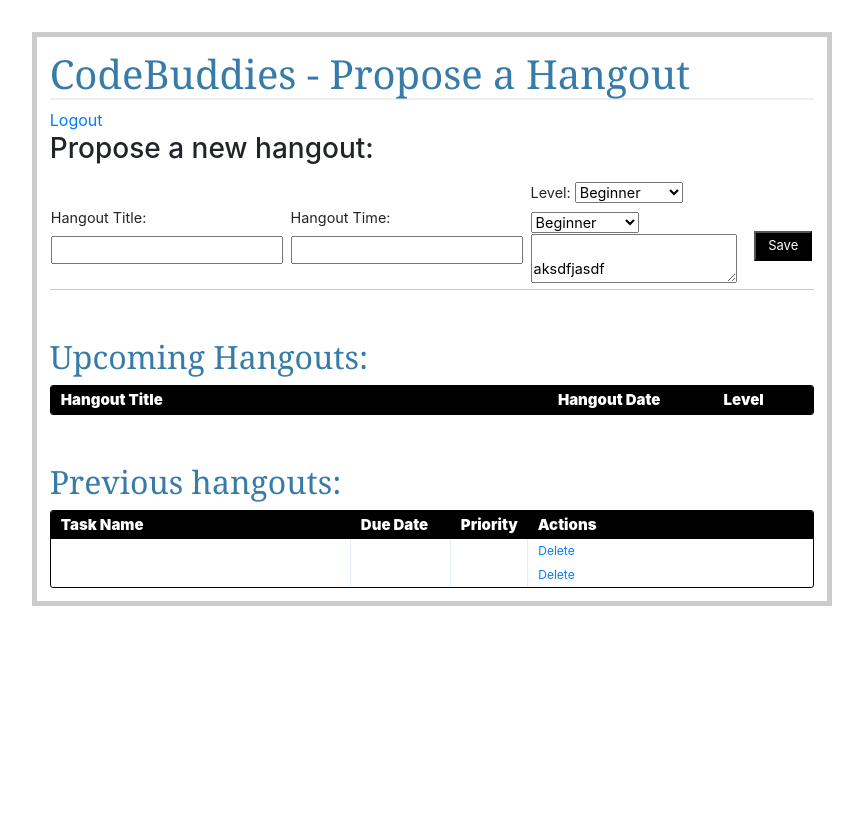
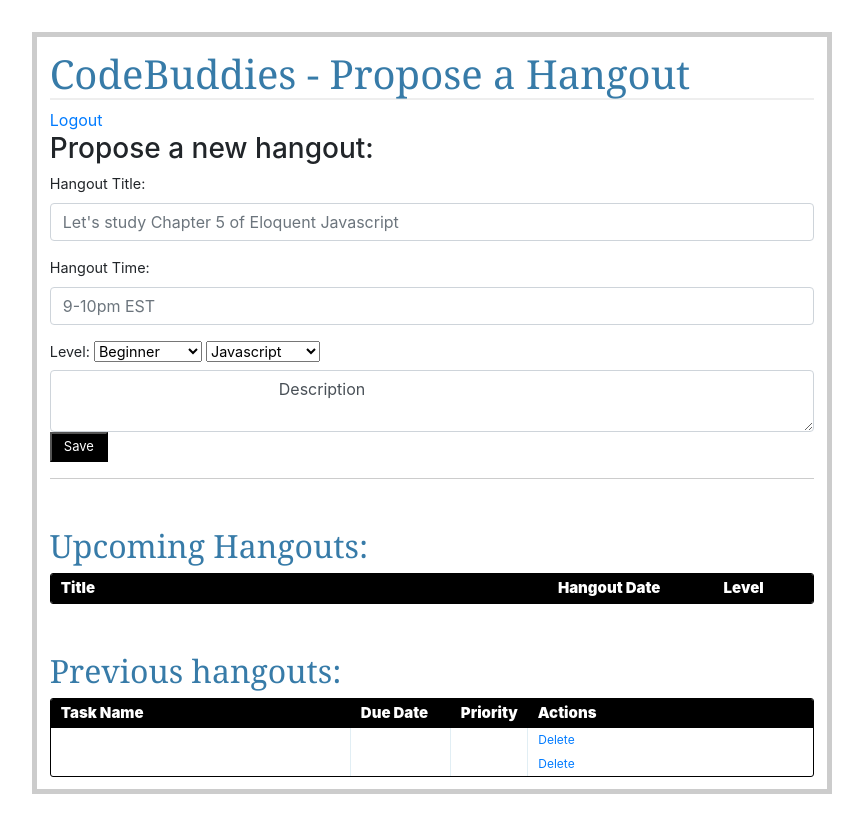
Before and after one commit to lpatmo/codebuddies-hangouts, a Flask app: page /hangout/ in a window 1280 px wide. Shown: the whole page, without its empty margins (208-1071 px from the left). Before the commit the page ends 606 px from the top, so only its background shows below. Run offline with Flask 2, Linux system fonts and the light colour scheme; the visitor is signed in with stand-in values (Sample User, id 1); data comes from the database, SQL or seed files in the repository; both versions use the stored data as it was after the commit; lists and menus that the app fills with data are empty; some libraries are stand-ins or nearby versions.

Commit message:
more styles

```diff
--- a/app/forms.py
+++ b/app/forms.py
@@ -8,6 +8,6 @@
 	hangout_date = DateField('hangout_date (mm/dd/yyyy)',validators = [DataRequired()], format='%m/%d/%Y')
 	level = SelectField('level', validators = [DataRequired()], choices = [('1', '1'), ('2', '2'), ('3', '3')])
 	language = SelectField('language', validators = [DataRequired()], choices = [('1', '1'), ('2', '2'), ('3','3'), (
-		'4', '4'), ('5', '5')])
+		'4', '4'), ('5', '5'), ('6', '6')])
 	description = TextField('description', validators = [DataRequired()])
 	status = IntegerField('Status')
--- a/app/static/css/styles.css
+++ b/app/static/css/styles.css
@@ -32,6 +32,7 @@
 	list-style: none;
 	margin: 0;
 	padding: 0;
+	clear: both;
 }
 
 .entries li {
--- a/app/templates/tasks.html
+++ b/app/templates/tasks.html
@@ -4,26 +4,18 @@
 	<a href="/logout">Logout</a>
 	<div class="add-task">
 		<h3>Propose a new hangout:</h3>
-	<table>
-<!--
-			title = request.form['title']
-	date = request.form['hangout_date']
-	level = request.form['level']
-	language = request.form['language']
-	description = request.form['description'] -->
-		<tr>
-			<form action="{{ url_for('new_hangout')}}" method="post">
-				<td>
+			<form action="{{ url_for('new_hangout')}}" method="post" class="navbar-form">
+				<div class="form-group">
+				<p>
 					<label>Hangout Title:</label>
-					<input name="title" type="text">
-				</td>
+					<input name="title" type="text" class="form-control" placeholder="Let's study Chapter 5 of Eloquent Javascript">
+					</label>
+				</p>
 				<p>
-					<td>
 					<label>Hangout Time:</label>
-					<input name="hangout_date" type="text" width="120px">
-					</td>
+					<input name="hangout_date" type="text" class="form-control" placeholder="9-10pm EST">
 				</p>
-			<td>
+				<p>
 					<label>Level:</label>
 					<select name="level" width="100px">
 						<option value="1">Beginner</option>
@@ -31,23 +23,24 @@
 						<option value="3">Advanced</option>
 					</select>
 					<select name="language" width="100px">
-				<option value="1">Beginner</option>
-				<option value="2">Intermediate</option>
-				<option value="3">Advanced</option>
+						<option value="1">Javascript</option>
+						<option value="2">HTML/CSS</option>
+						<option value="3">Python</option>
+						<option value="3">Ruby on Rails</option>
 					</select>
-			<textarea name="description">
-				aksdfjasdf
+					<textarea name="description" class="form-control">
+						Description
 					</textarea>
-		</td>
-		<td>
-			&nbsp;
-			&nbsp;
+
 					<input class="button" type="submit" value="Save">
-	</td>
+				</p>
+				</div>
 		</form>
-</tr>
-</table>
+
 	</div>
+
+
+
 <div class="entries">
 	<br />
 	<br />
@@ -56,7 +49,7 @@
 	<table>
 		<thead>
 			<tr>
-				<th width="300px"><strong>Hangout Title</strong></th>
+				<th width="300px"><strong>Title</strong></th>
 				<th width="100px"><strong>Hangout Date</strong></th>
 				<th width="50px"><strong>Level</strong></th>
 			</tr>
```
Also changed, not shown: app/flasktaskr.db, 1 other file. Lines whose indentation alone changed are shown as unchanged.
